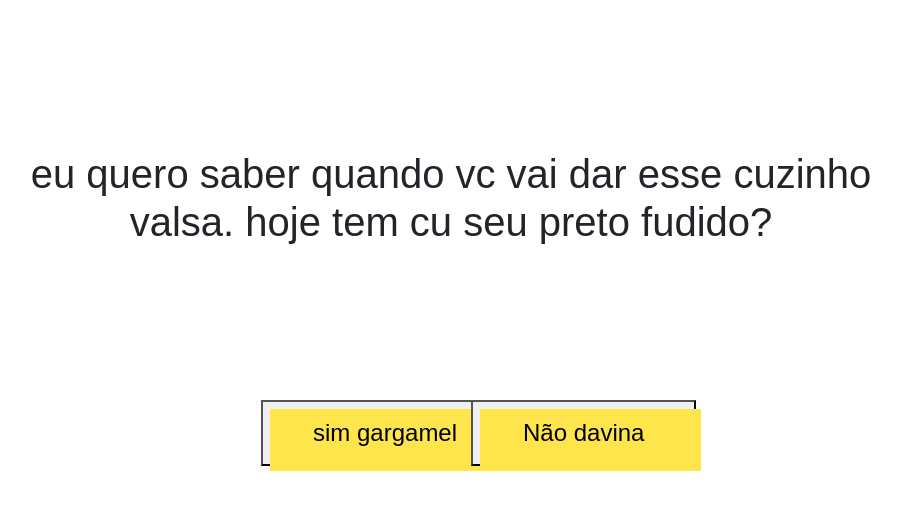
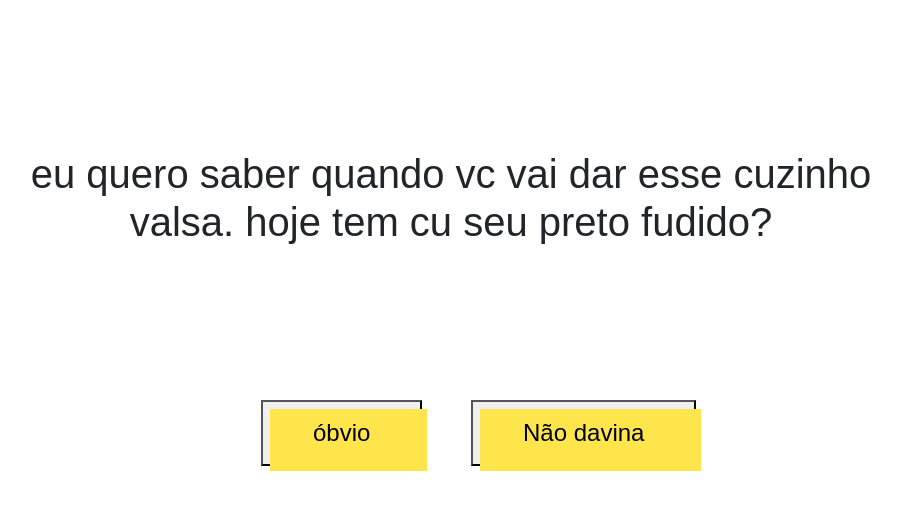
Before and after one commit to Shikisns/Algo-genial, a plain HTML site: page index.html in a window 1280 px wide. Shown: the whole page, without its empty margins (189-1090 px from the left). Drawn offline with nearby package versions, Linux system fonts and the light colour scheme; a web font is replaced by a local one.

Commit message:
Update index.html

```diff
--- a/index.html
+++ b/index.html
@@ -11,7 +11,7 @@
 </head>
 <body>
   <h1>eu quero saber quando vc vai dar esse cuzinho valsa. hoje tem cu seu preto fudido?</h1>
-  <button type="button" id="sim" class="button-52" data-toggle="modal" data-target="#scaleModal">sim gargamel</button>
+  <button type="button" id="sim" class="button-52" data-toggle="modal" data-target="#scaleModal">óbvio</button>
   <button type="button" id="nao" class="button-52" >Não davina</button>
 
   <!--Fade Centered Modal -->
```
